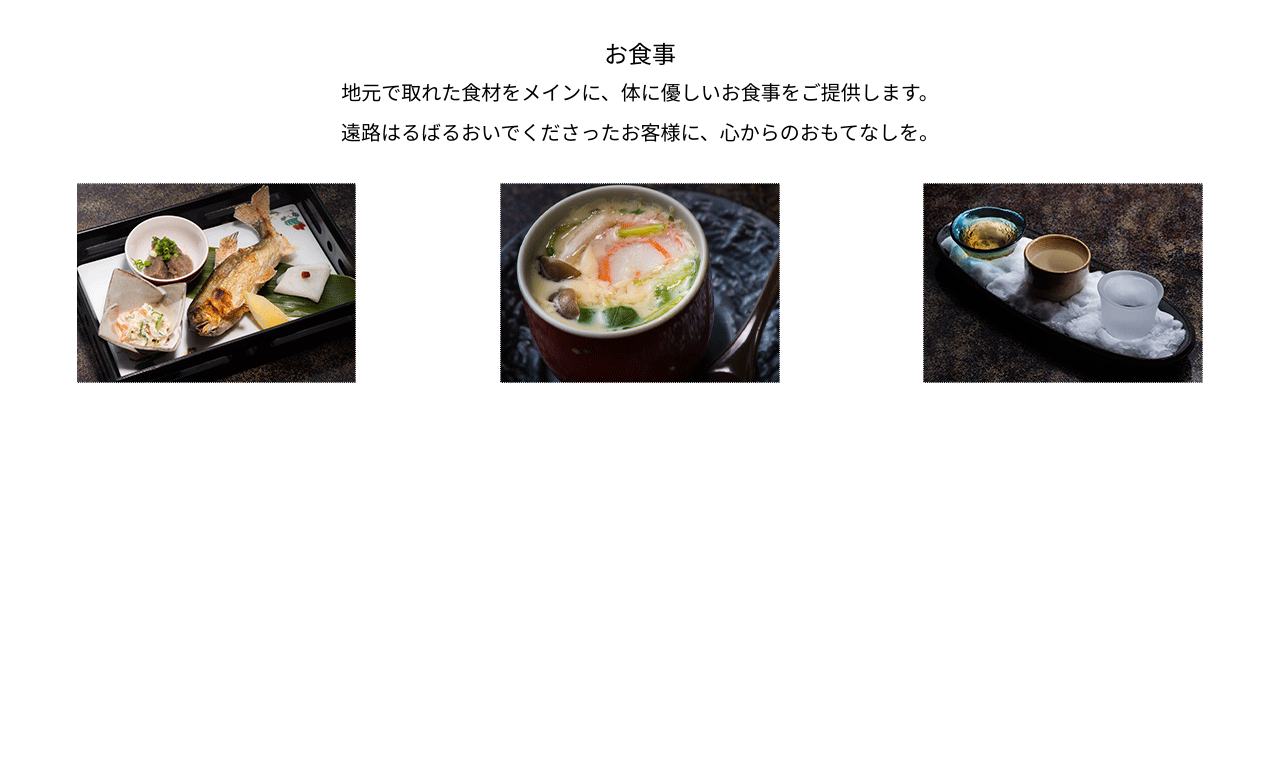
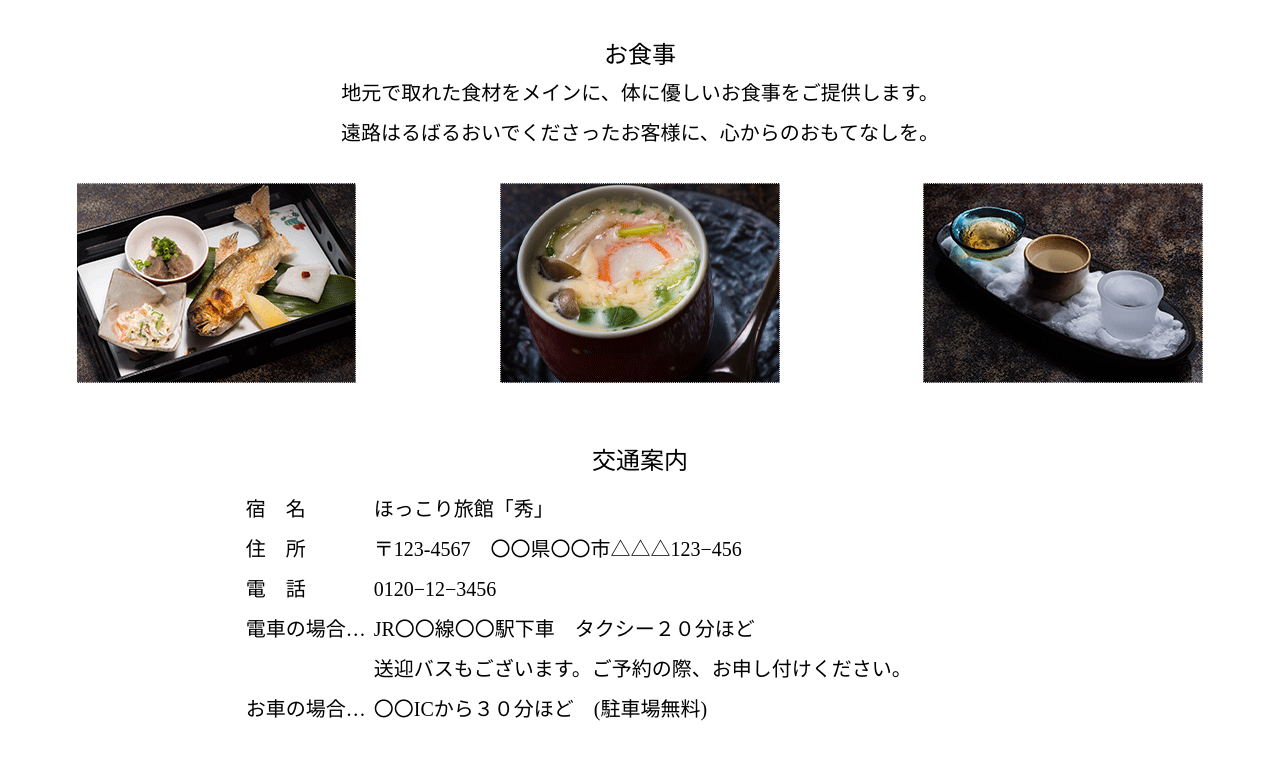
Before and after one commit to HideakiSuzuki1212/onsen_hide, a plain HTML site: page index.html in a window 1280 px wide. Shown: the part 2640-3399 px from the top of the page. Before the commit the page ends 3023 px from the top, so only its background shows below. Drawn offline with Linux system fonts and the light colour scheme; some packages are replaced by stand-ins of ours.

Commit message:
access_markup

```diff
--- a/css/styles.css
+++ b/css/styles.css
@@ -191,3 +191,28 @@ h1,h2,h3,h4,h5,h6 {
   display: flex;
   justify-content: space-between;
 }
+
+.access {
+  margin-top: 60px;
+}
+
+.access h3 {
+  font-size: 1.5rem;
+  text-align: center;
+}
+
+.access-list {
+  font-size: 1.25rem;
+  line-height: 2;
+  margin-top: 10px;
+  margin-left: 15%;
+  margin-bottom: 60px;
+}
+
+.access dt {
+  float:left;
+}
+
+.access dd {
+  margin-left: 8rem;
+}
--- a/index.html
+++ b/index.html
@@ -131,7 +131,23 @@
           </figure>
         </div>
       </section>
-
+      <section>
+        <div class="access container">
+          <h3>交通案内</h3>
+          <dl class="access-list">
+            <dt>宿　名</dt>
+            <dd>ほっこり旅館「秀」</dd>
+            <dt>住　所</dt>
+            <dd>〒123-4567　〇〇県〇〇市△△△123−456</dd>
+            <dt>電　話</dt>
+            <dd>0120−12−3456</dd>
+            <dt>電車の場合…</dt>
+            <dd>JR〇〇線〇〇駅下車　タクシー２０分ほど<br>送迎バスもございます。ご予約の際、お申し付けください。</dd>
+            <dt>お車の場合…</dt>
+            <dd>〇〇ICから３０分ほど　(駐車場無料)</dd>
+          </dl>
+        </div>
+      </section>
     </main>
     <footer>
 
```
